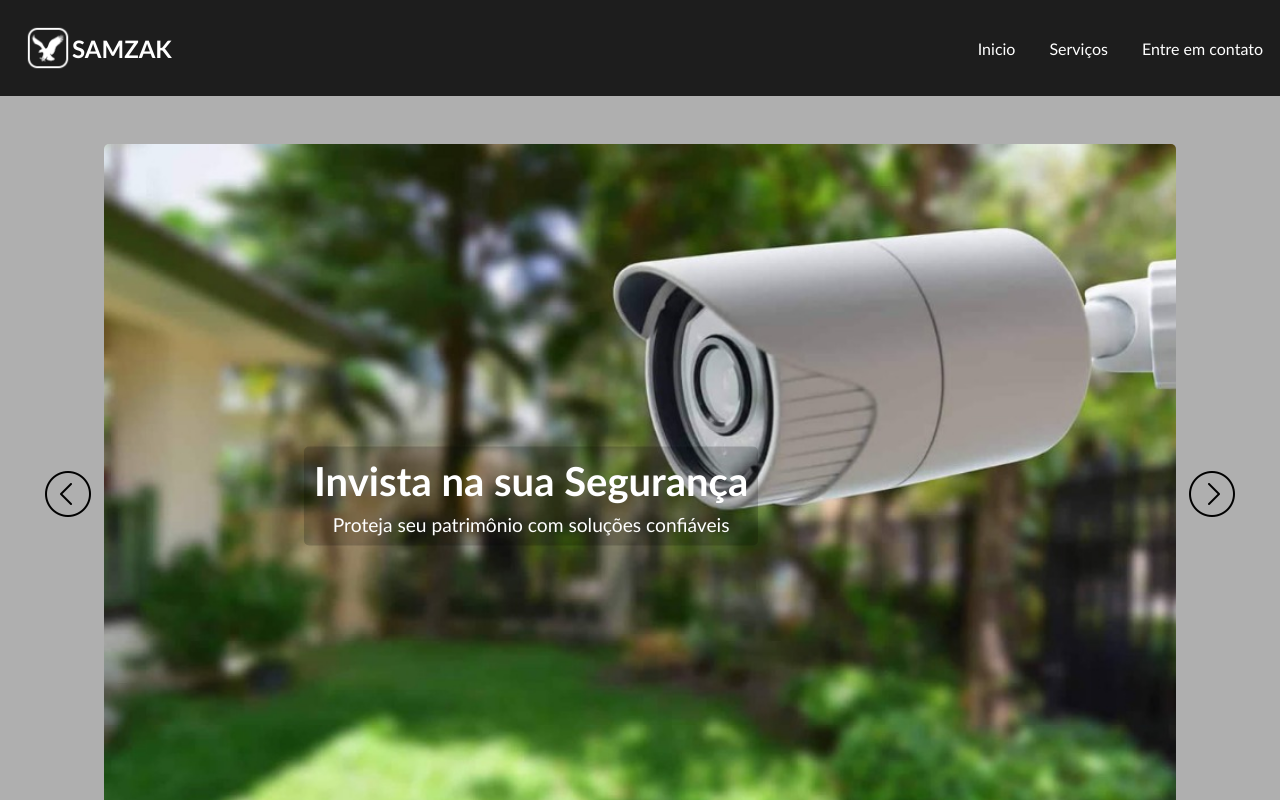
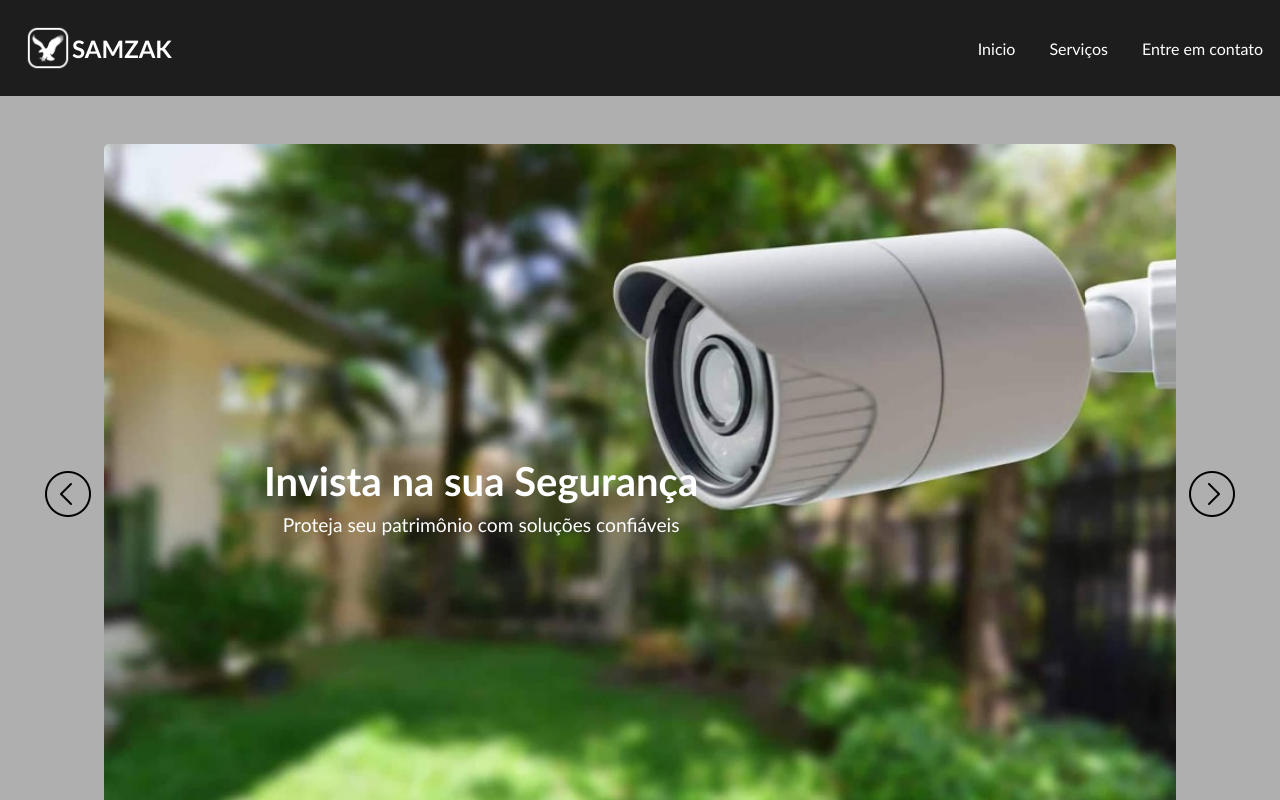
Before and after one commit to VtssBR/Samzak-React, a React (Vite) app: page / in a window 1280 px wide. Shown: the top 800 px of the page. Built offline with nearby package versions, Linux system fonts and the light colour scheme.

Commit message:
styles text slider

```diff
--- a/src/components/Slider/Slider.module.css
+++ b/src/components/Slider/Slider.module.css
@@ -50,10 +50,10 @@
 .overlayText {
   position: absolute;
   top: 50%;
-  left: 200px;
+  left: 150px;
   transform: translateY(-50%);
   color: white;
-  background-color: rgba(0, 0, 0, 0.2);
+
   padding: 10px;
   border-radius: 5px;
   text-align: center;
```
